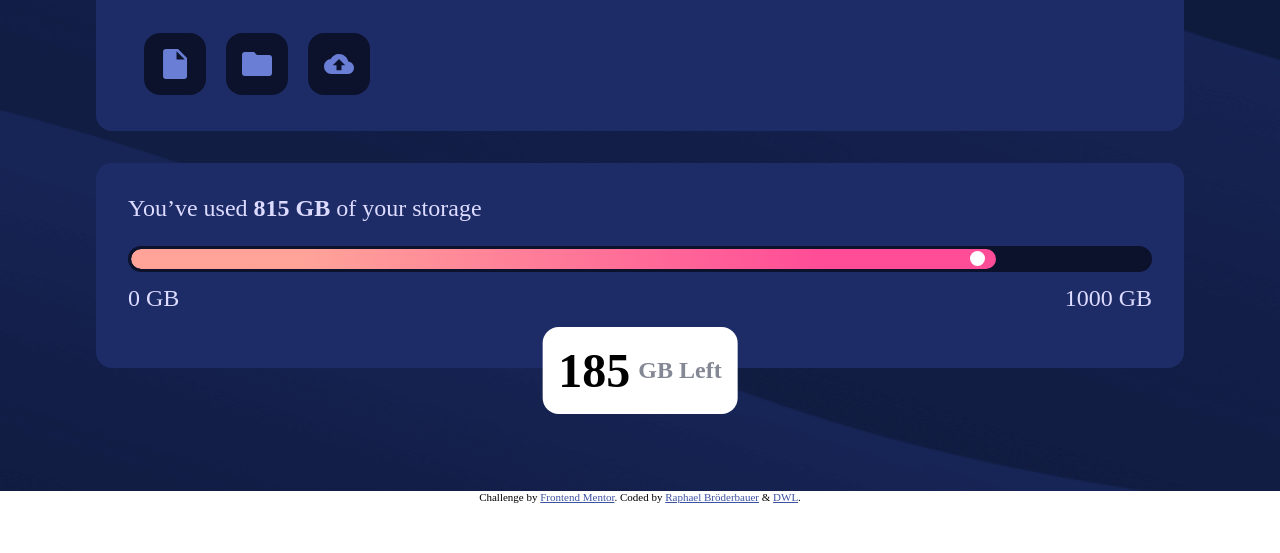
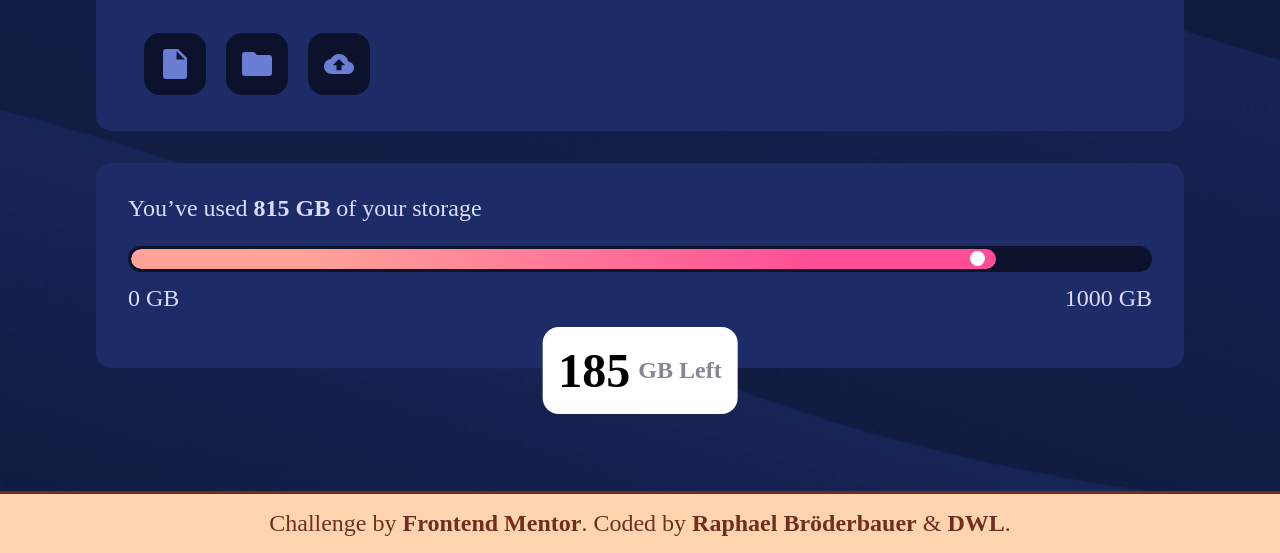
Before and after one commit to DigitaleWeltLibrary/data-storage-component, a plain HTML site: page index.html in a window 1280 px wide. Shown: the part 309-862 px from the top of the page. Before the commit the page ends 812 px from the top, so only its background shows below. Drawn offline with Linux system fonts and the light colour scheme.

Commit message:
my footer

```diff
--- a/index.html
+++ b/index.html
@@ -43,7 +43,32 @@
         </section>
       </article>
     </main>
-    <footer class="attribution">
+   <!-- NOTE My FOOTER with links  -->
+   <footer class="my-footer-my-data">
+    <style>
+      .my-footer-my-data {
+        background: #ffd5af;
+        border-top: 3px solid #712e1e;
+        padding: 1rem;
+        color: #712e1e;
+      }
+
+      .my-footer-my-data p {
+        text-align: center;
+        font-size: 1.5rem;
+        text-wrap: balance;
+      }
+      .my-footer-my-data p a {
+        text-decoration: none;
+        color: #712e1e;
+        font-weight: bolder;
+        transition: 500ms ease-in-out all;
+        &:hover {
+          color: #000;
+        }
+      }
+    </style>
+    <p>
       Challenge by
       <a href="https://www.frontendmentor.io?ref=challenge" target="_blank"
         >Frontend Mentor</a
@@ -52,6 +77,7 @@
         >Raphael Bröderbauer</a
       >
       & <a href="https://www.digitaleweltlibrary.at/">DWL</a>.
-    </footer>
+    </p>
+  </footer>
   </body>
 </html>
--- a/style/main.scss
+++ b/style/main.scss
@@ -1,10 +1,3 @@
-.attribution {
-  font-size: 11px;
-  text-align: center;
-  a {
-    color: hsl(228, 45%, 44%);
-  }
-}
 $size: 1300px;
 @mixin mq() {
   @media (width <$size) {
```
Also changed, not shown: style/main.css.
